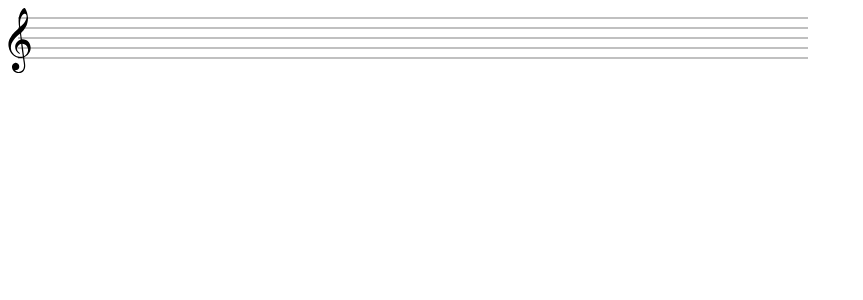
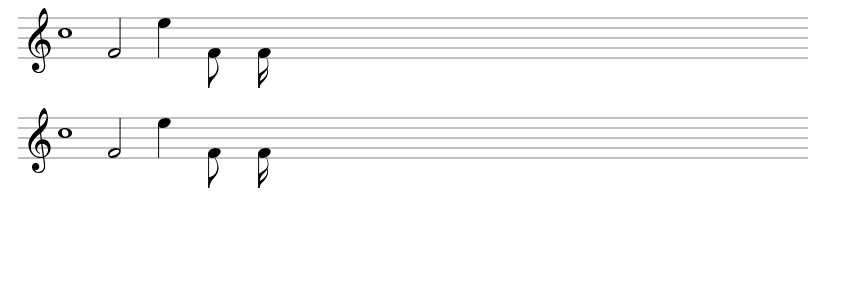
Before and after one commit to phinguyen202/svg-music-notation, a React app: page / in a window 1280 px wide. Shown: the top 300 px of the page, without its empty margins (0-863 px from the left). Built offline with nearby package versions, Linux system fonts and the light colour scheme.

Commit message:
Define interface, component structure, and samples

```diff
--- a/src/components/core/index.tsx
+++ b/src/components/core/index.tsx
@@ -1,18 +1,23 @@
 import * as React from "react";
-import { Staff } from "./staff";
-import { TrebleClef } from "./clef";
 import { Configuration } from "../../model/config";
+import { Stave } from "./stave";
+import { MusicNotation, StaveProps } from "../../model/business.model";
 
-export class SVGMusicNotation extends React.Component<Configuration, {}> {
-    constructor(props: Configuration) {
+export class SVGMusicNotation extends React.Component<Configuration & MusicNotation, {}> {
+    constructor(props: Configuration & MusicNotation) {
         super(props);
     }
+
     render() {
+        // loop staves
+        const staves = this.props.staves.map((stave: StaveProps, index: number) => {
+            return (<Stave meansures={stave.meansures} x={0} y={100 * index} key={index} />);
+        });
+
         return (
             <svg height={this.props.height} width={this.props.width}>
-                <TrebleClef />
-                <Staff />
+                {staves}
             </svg>
-        )
+        );
     }
 }
--- /dev/null
+++ b/src/components/core/meansure.tsx
@@ -0,0 +1,16 @@
+import React, { useEffect } from "react";
+import { WholeNote, QuarterNote, HaflNote, EighthNote, SixteenthNote } from "./note";
+import { Position } from "../../model/app.model";
+
+export function Meansure(props: Position) {
+    const startPositionTranslated = `translate(${props.x}, ${props.y})`;
+    return (
+        <g transform={startPositionTranslated}>
+            <WholeNote />
+            <HaflNote isStemUp={true} transform={`translate(${10}, ${100})`}/>
+            <QuarterNote isStemUp={false} transform={`translate(${5}, ${50})`}/>
+            <EighthNote isStemUp={false}/>
+            <SixteenthNote isStemUp={false}/>
+        </g>
+    );
+}
--- a/src/components/core/staff.tsx
+++ b/src/components/core/staff.tsx
@@ -2,7 +2,7 @@ import React from "react";
 
 export function Staff(props: any) {
     return (
-        <g stroke="black" stroke-width="0.5">
+        <g stroke="black" strokeWidth="0.5">
             <line x1="10" y1="10" x2="800" y2="10" ></line>
             <line x1="10" y1="20" x2="800" y2="20" ></line>
             <line x1="10" y1="30" x2="800" y2="30" ></line>
--- /dev/null
+++ b/src/components/core/stave.tsx
@@ -0,0 +1,27 @@
+import React from "react";
+import { TrebleClef } from "./clef";
+import { Staff } from "./staff";
+import { StaveProps } from "../../model/business.model";
+import { Position } from "../../model/app.model";
+import { Meansure } from "./meansure";
+
+export class Stave extends React.Component<StaveProps & Position, {}> {
+    constructor(props: StaveProps & Position) {
+        super(props);
+    }
+
+    render() {
+        {/* loop measures */ }
+        const meansure = this.props.meansures.map((meansure, index) => {
+            return <Meansure x={50} y={20} key={index} />
+        })
+        const stavePositionTranslated = `translate(${this.props.x}, ${this.props.y})`;
+        return (
+            <g transform={stavePositionTranslated}>
+                <Staff></Staff>
+                <TrebleClef></TrebleClef>
+                {meansure}
+            </g>
+        );
+    }
+}
--- a/src/index.tsx
+++ b/src/index.tsx
@@ -1,8 +1,60 @@
 import ReactDOM from "react-dom";
 import React from "react";
 import { SVGMusicNotation } from "./components/core/index";
+import { MusicNotation } from "./model/business.model";
+
+// for using interface, should be move to interface
+const userSource = `
+TrebleClef 4/4 G C D# Bb G | G C D# Bb G
+You are my sun -shine, my on -ly sun -shine
+A | G C D# Bb G | G C D# Bb G
+You make me hap -py, when sky are gray
+`;
+// sample source
+const source: MusicNotation = {
+    staves: [
+        { // stave
+            meansures: [
+                { // meansure
+                    clef: 'Treble', // Treble, Bass, Grand
+                    timeSignature: '4/4', // 2/4, 3/4, 4/4, 6/8
+                    noteAndRest: [
+                        {
+                            note: 'G', // C, D, E, F, G, A, B
+                            accidental: '', // flat, sharp, Double flat, Double sharp, nature (differ with null)
+                            duration: 'whole', // whole, half, quater, eighth, sixteenth
+                            dot: true,
+                            tie: false,
+                            lyrics: 'You'
+                        }
+                    ],
+                    barline: 'standard', // double, end, beginRepeat, endRepeat, beginEndRepeat
+                },
+            ],
+        },
+        { // stave
+            meansures: [
+                { // meansure
+                    clef: 'Treble', // Treble, Bass, Grand
+                    timeSignature: '4/4', // 2/4, 3/4, 4/4, 6/8
+                    noteAndRest: [
+                        {
+                            note: 'G', // C, D, E, F, G, A, B
+                            accidental: '', // flat, sharp, Double flat, Double sharp, nature (differ with null)
+                            duration: 'whole', // whole, half, quater, eighth, sixteenth
+                            dot: true,
+                            tie: false,
+                            lyrics: 'You'
+                        }
+                    ],
+                    barline: 'standard', // double, end, beginRepeat, endRepeat, beginEndRepeat
+                },
+            ],
+        }
+    ]
+};
 
 ReactDOM.render(
-    <SVGMusicNotation height={70} width={800} />,
+    <SVGMusicNotation height={500} width={800} staves={source.staves} />,
     document.getElementById("root")
 );
--- /dev/null
+++ b/src/model/app.model.ts
@@ -0,0 +1,4 @@
+export interface Position {
+	x: number;
+	y: number;
+}
--- a/src/model/config.ts
+++ b/src/model/config.ts
@@ -1,4 +1,5 @@
 export interface Configuration {
     height: number;
     width: number;
+    enableLyric?: boolean;
 }
```
Also changed, not shown: src/components/core/clef.tsx (+1 -1 lines), src/model/business.model.ts (added, +30 -0 lines).
